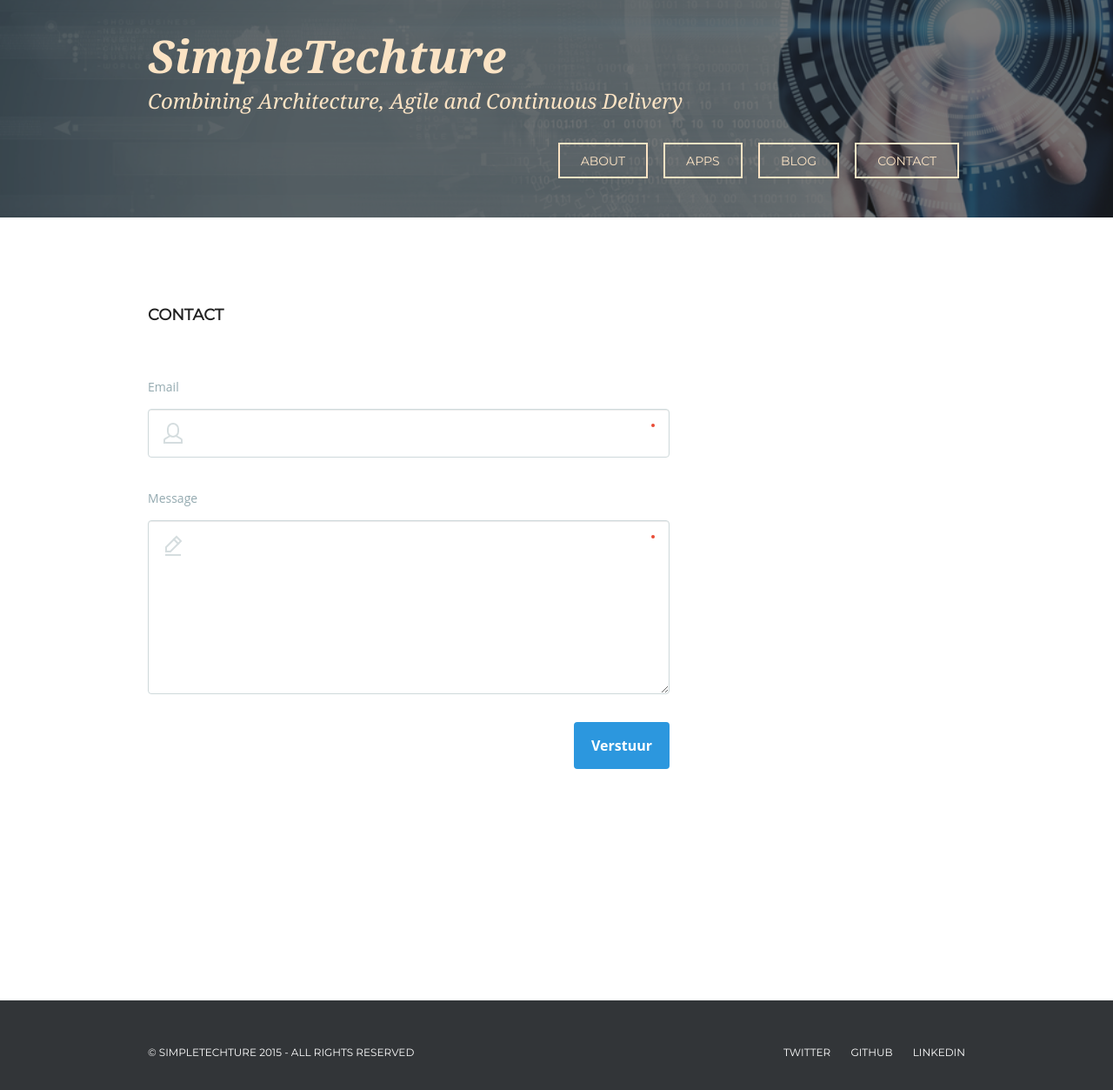
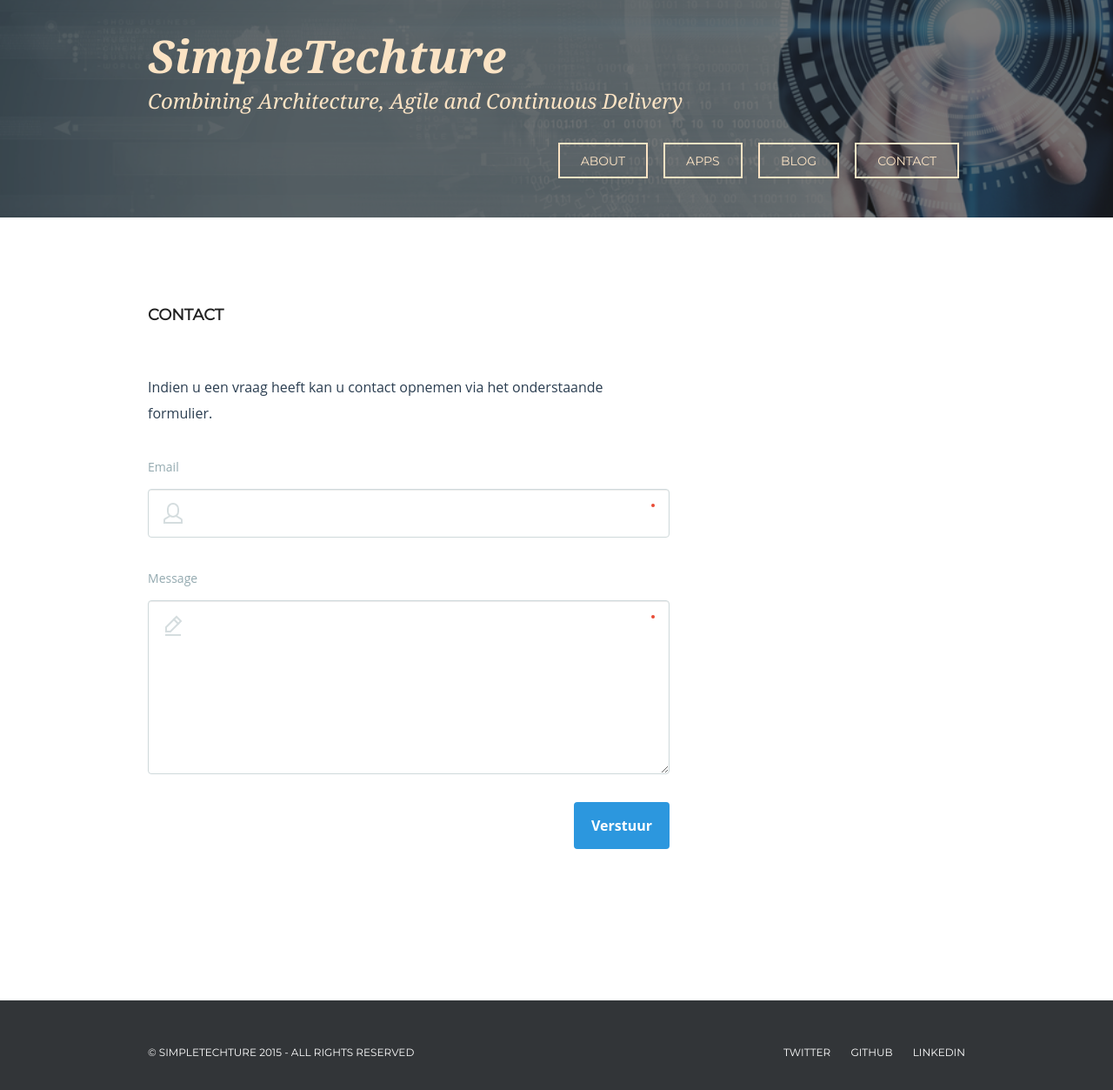
Before and after one commit to SimpleTechture/simpletechture.github.io, a Jekyll site: the page built from contact/index.html, in a window 1280 px wide. Shown: the top 1253 px of the page at 87% size. Built offline with Jekyll 4.4.1, drawn with Linux system fonts in a browser that asks for light colours; some web fonts are replaced; Markdown is read by kramdown in place of the engine named in the settings.

Commit message:
added contact

```diff
--- a/contact/index.html
+++ b/contact/index.html
@@ -16,6 +16,9 @@
 
 <form class="cd-form floating-labels" action="http://formspree.io/info@simpletechture.nl" method="POST">
   <fieldset>
+    <div>
+    Indien u een vraag heeft kan u contact opnemen via het onderstaande formulier.
+    </div>
 
     <div class="icon">
       <label class="cd-label" for="cd-name">Email</label>
```
